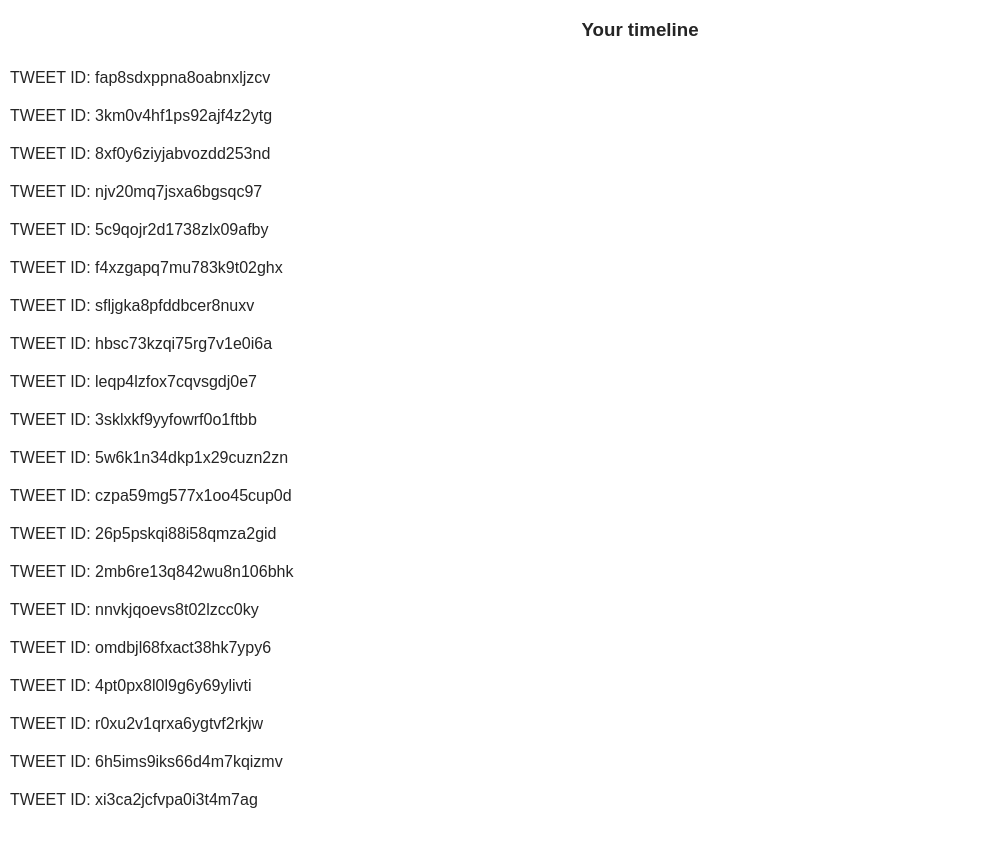
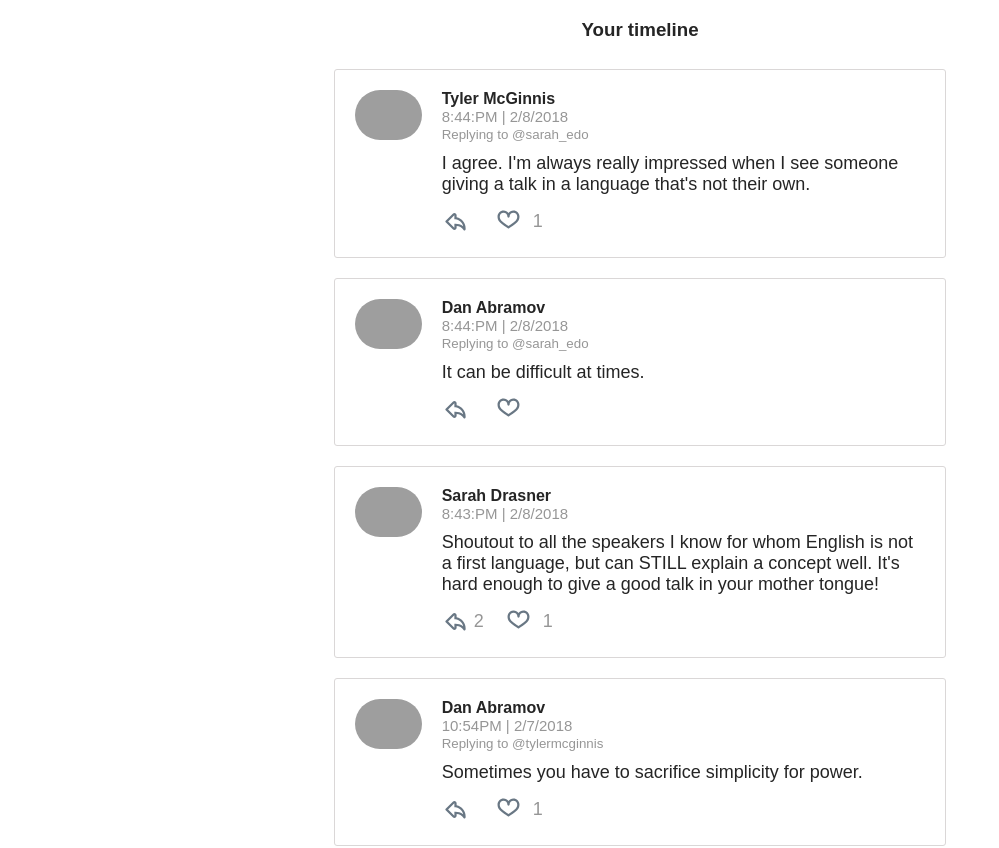
Before and after one commit to bytebruno/twitter-like-react-redux, a React (Create React App) app: page / in a window 1280 px wide. Shown: the top 848 px of the page, without its empty margins (0-999 px from the left). Built offline with nearby package versions, Linux system fonts and the light colour scheme; grey boxes are pictures that could not be loaded.

Commit message:
feat: Added react-icons package, create tweet ui

```diff
--- a/package.json
+++ b/package.json
@@ -5,6 +5,7 @@
   "dependencies": {
     "react": "^16.2.0",
     "react-dom": "^16.2.0",
+    "react-icons": "^4.1.0",
     "react-redux": "^7.2.2",
     "react-scripts": "1.1.1",
     "redux": "^4.0.5",
--- a/src/components/Dashboard.js
+++ b/src/components/Dashboard.js
@@ -1,5 +1,6 @@
 import React from 'react'
 import { connect } from 'react-redux'
+import Tweet from './Tweet'
 
 const Dashboard = ({ tweetIds }) => {
   return (
@@ -9,7 +10,7 @@ const Dashboard = ({ tweetIds }) => {
         {tweetIds.map((id) => {
           return (
             <li key={id}>
-              <div>TWEET ID: {id}</div>
+              <Tweet id={id} />
             </li>
           )
         })}
--- /dev/null
+++ b/src/components/Tweet.js
@@ -0,0 +1,78 @@
+import React from 'react'
+import { connect } from 'react-redux'
+import { formatTweet, formatDate } from '../utils/helpers'
+import { TiArrowBackOutline } from 'react-icons/ti'
+import { TiHeartOutline } from 'react-icons/ti'
+import { TiHeartFullOutline } from 'react-icons/ti'
+
+const Tweet = ({ tweet }) => {
+  const handleLike = (e) => {
+    e.preventDefault()
+    // todo: implement handle like
+  }
+
+  const toParent = (e, id) => {
+    e.preventDefault()
+    // todo: redirect to the paret tweet
+  }
+
+  if (tweet === null) return <p> This Tweet doesn't exist </p>
+
+  const {
+    name,
+    avatar,
+    timestamp,
+    text,
+    hasliked,
+    likes,
+    replies,
+    parent,
+  } = tweet
+
+  return (
+    <div className='tweet'>
+      <img src={avatar} alt={`Avatar of ${name}`} className='avatar' />
+      <div className='tweet-info'>
+        <div>
+          <span>{name}</span>
+          <div>{formatDate(timestamp)}</div>
+          {parent && (
+            <button
+              className='replying-to'
+              onClick={(e) => toParent(e, parent.id)}
+            >
+              Replying to @{parent.author}
+            </button>
+          )}
+          <p>{text}</p>
+        </div>
+        <div className='tweet-icons'>
+          <TiArrowBackOutline className='tweet-icon' />
+          <span>{replies !== 0 && replies}</span>
+          <button className='heart-button' onClick={handleLike}>
+            {hasliked === true ? (
+              <TiHeartFullOutline color='#e0245e' className='tweet-icon' />
+            ) : (
+              <TiHeartOutline className='tweet-icon' />
+            )}
+          </button>
+          <span>{likes !== 0 && likes}</span>
+        </div>
+      </div>
+    </div>
+  )
+}
+
+const mapStateToProps = ({ authedUser, users, tweets }, { id }) => {
+  const tweet = tweets[id]
+  const parentTweet = tweet ? tweets[tweet.replyingTo] : null
+
+  return {
+    authedUser,
+    tweet: tweet
+      ? formatTweet(tweet, users[tweet.author], authedUser, parentTweet)
+      : null,
+  }
+}
+
+export default connect(mapStateToProps)(Tweet)
```
Also changed, not shown: 1 other file (tests, documents, lock files or other folders).
